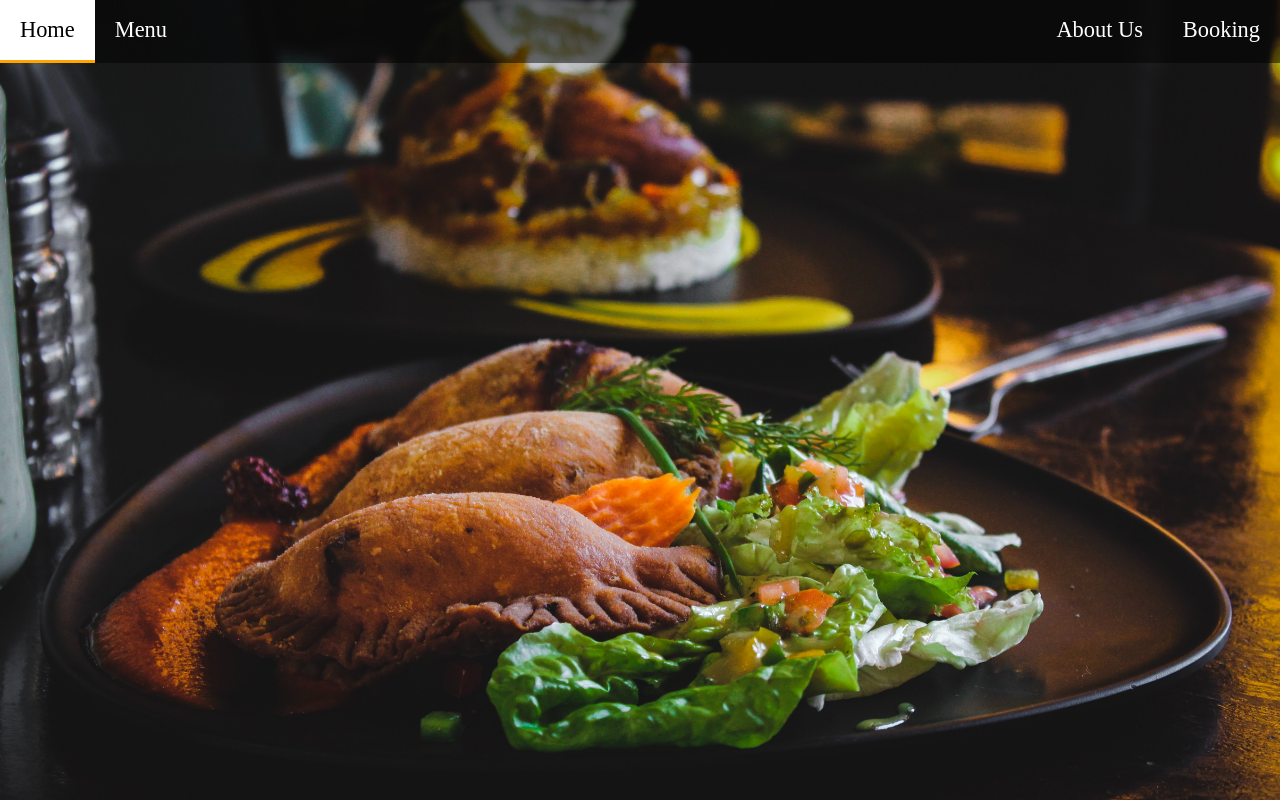
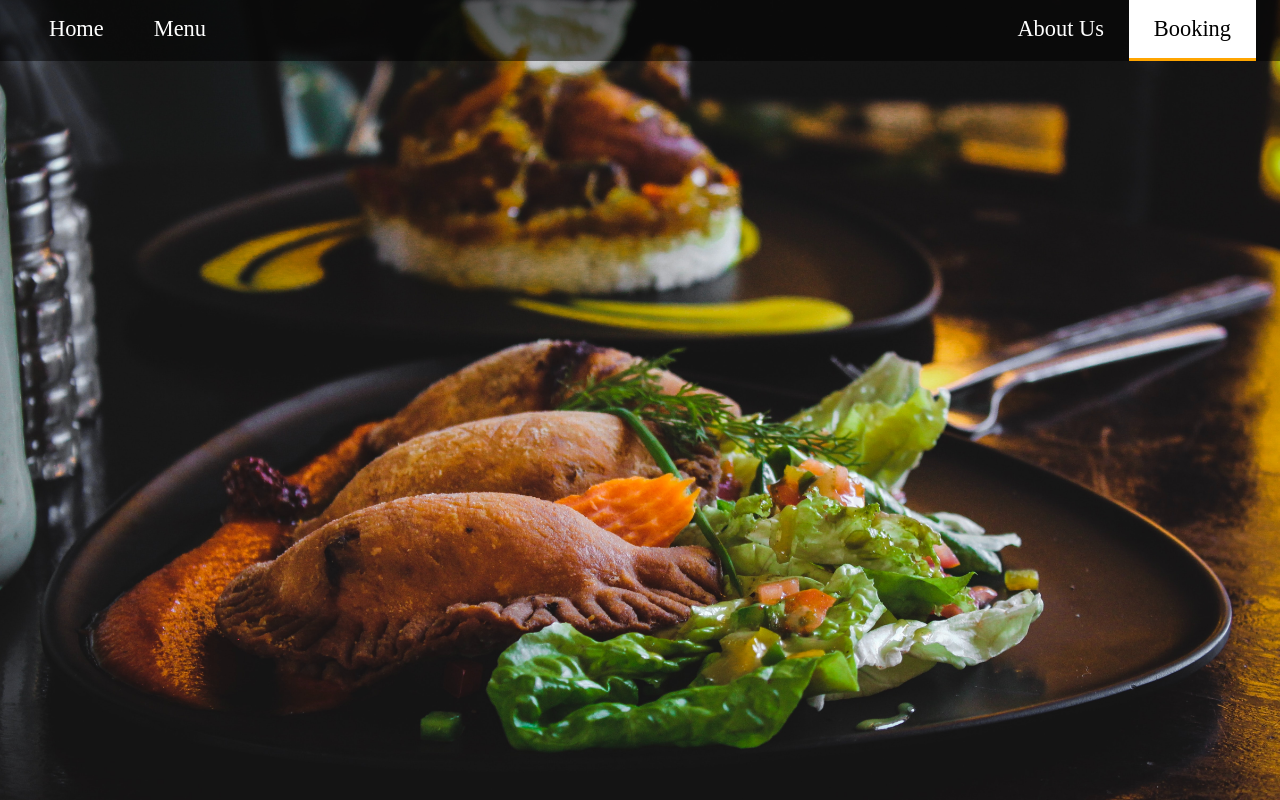
Before and after one commit to Shiielty/restaurant-page, a website built with webpack: page src/index.html in a window 1280 px wide. Built offline with nearby package versions, Linux system fonts and the light colour scheme.

Commit message:
style(style.css): add more padding and style the 'booking' menu different from other

```diff
--- a/src/index.html
+++ b/src/index.html
@@ -14,7 +14,7 @@
            <a href="#">Home</a><a href="#">Menu</a>
         </div>
        <div class="right-links">
-           <a href="#">About Us</a><a href="#">Booking</a>
+           <a href="#">About Us</a><a href="#" id="booking">Booking</a>
        </div>
     </nav>
 
--- a/src/style.css
+++ b/src/style.css
@@ -6,24 +6,24 @@ body {
   background-size: 100%;
   background-position: center;
   background-attachment: fixed;
-  max-height: fit-content;
+  /* max-height: fit-content; */
 }
 
-#content {
-}
+/* #content {
+} */
 
 nav {
   background-color: rgba(0, 0, 0, 0.5);
-  /* padding: 20px; */
+  padding: 0 24px;
+  margin: 0 auto;
   display: flex;
-  margin: 0 auto;
   justify-content: space-between;
-  white-space: normal;
+  /* white-space: normal; */
 }
 
 nav a {
   display: inline-block;
-  padding: 17px 20px;
+  padding: 16px 25px;
   text-decoration: none;
   color: white;
   font-size: 1.4rem;
@@ -33,6 +33,18 @@ nav a {
 
 nav a:hover {
   border-bottom: 3px solid orange;
-  background-color: white;
+  background-color: rgba(255, 255, 255, 0.3);
+  /* color: black; */
+}
+
+#booking {
   color: black;
+  border-bottom: 3px solid orange;
+  background-color: rgba(255, 255, 255);
 }
+
+#booking:hover {
+  color: white;
+  border-bottom: 3px solid white;
+  background-color: orange;
+}
```
